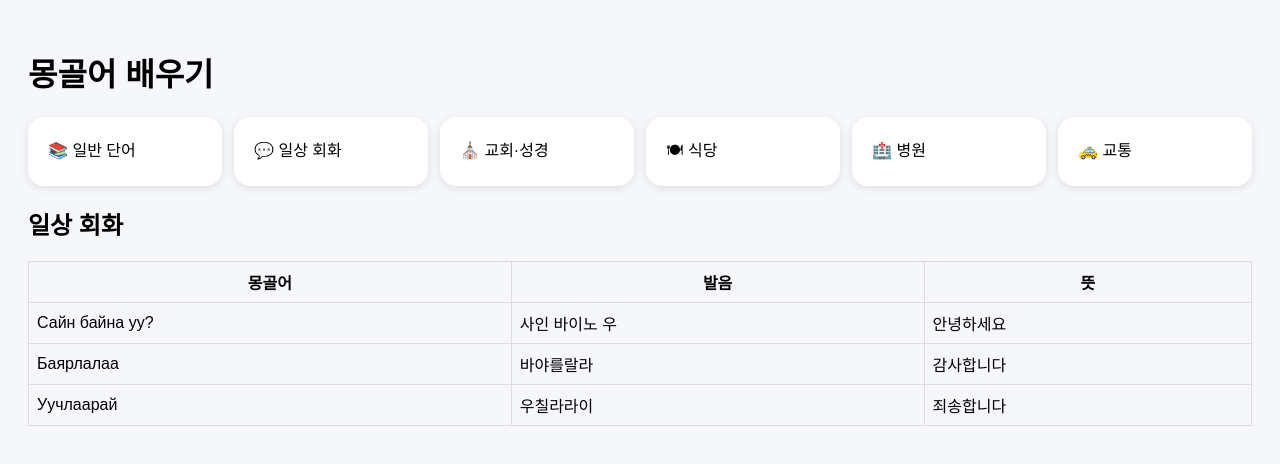
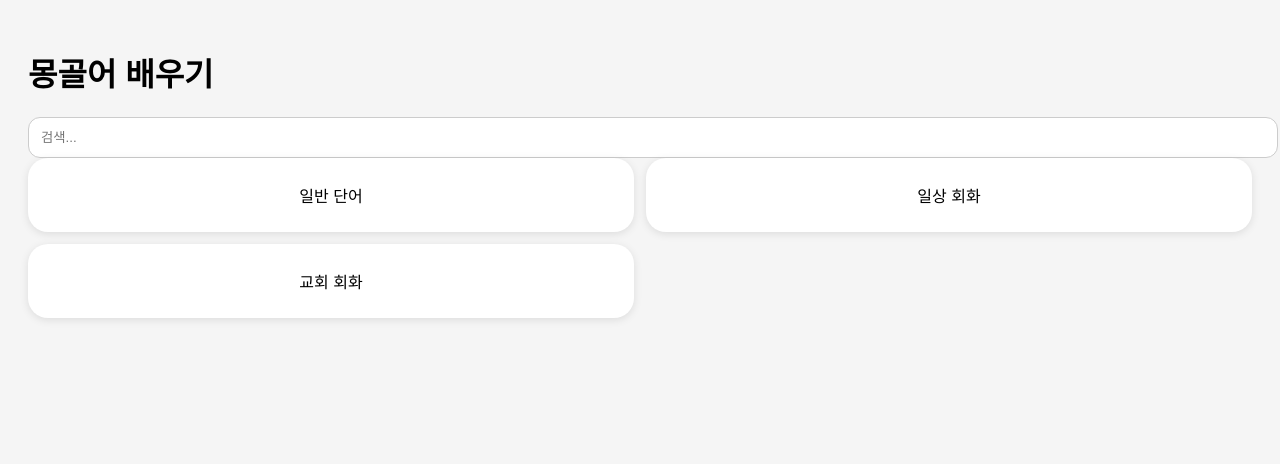
Before and after one commit to sky0612/mongolian-learning, a plain HTML site: page index.html in a window 1280 px wide. Drawn offline with Linux system fonts and the light colour scheme.

Commit message:
Add files via upload

```diff
--- a/index.html
+++ b/index.html
@@ -1,41 +1,33 @@
-<!DOCTYPE html>
-<html lang="ko">
-<head>
-<meta charset="UTF-8">
-<meta name="viewport" content="width=device-width, initial-scale=1">
+
+<!DOCTYPE html><html><head><meta charset="utf-8">
+<meta name="viewport" content="width=device-width,initial-scale=1">
 <link rel="manifest" href="manifest.json">
-<title>몽골어 배우기</title>
 <style>
-body{font-family:Arial;padding:20px;background:#f5f7fb}
-.grid{display:grid;grid-template-columns:repeat(auto-fit,minmax(150px,1fr));gap:12px}
-.card{background:white;border-radius:16px;padding:20px;box-shadow:0 2px 8px rgba(0,0,0,.1)}
-table{width:100%;border-collapse:collapse;margin-top:20px}
-td,th{border:1px solid #ddd;padding:8px}
-</style>
-</head>
-<body>
+body{font-family:Arial;padding:20px;background:#f5f5f5}
+.grid{display:grid;grid-template-columns:repeat(2,1fr);gap:12px}
+.card{background:white;border-radius:20px;padding:25px;text-align:center;box-shadow:0 2px 8px rgba(0,0,0,.1)}
+.item{background:white;border-radius:16px;padding:15px;margin:10px 0}
+input{width:100%;padding:12px;border-radius:12px;border:1px solid #ccc}
+button{padding:8px 12px}
+</style></head><body>
 <h1>몽골어 배우기</h1>
-<div class="grid">
-<div class="card">📚 일반 단어</div>
-<div class="card">💬 일상 회화</div>
-<div class="card">⛪ 교회·성경</div>
-<div class="card">🍽 식당</div>
-<div class="card">🏥 병원</div>
-<div class="card">🚕 교통</div>
-</div>
-
-<h2>일상 회화</h2>
-<table>
-<tr><th>몽골어</th><th>발음</th><th>뜻</th></tr>
-<tr><td>Сайн байна уу?</td><td>사인 바이노 우</td><td>안녕하세요</td></tr>
-<tr><td>Баярлалаа</td><td>바야를랄라</td><td>감사합니다</td></tr>
-<tr><td>Уучлаарай</td><td>우칠라라이</td><td>죄송합니다</td></tr>
-</table>
-
+<input id="search" placeholder="검색..." oninput="render(current)">
+<div class="grid" id="menu"></div>
+<div id="content"></div>
 <script>
-if('serviceWorker' in navigator){
- navigator.serviceWorker.register('./sw.js');
+const db={"일반 단어": [["Ус", "우스", "물"], ["Хоол", "호올", "음식"], ["Гэр", "게르", "집"], ["Ном", "놈", "책"], ["Машин", "마신", "자동차"]], "일상 회화": [["Сайн байна уу?", "사인 바이노 우", "안녕하세요"], ["Баярлалаа", "바야를랄라", "감사합니다"], ["Уучлаарай", "우칠라라이", "죄송합니다"]], "교회 회화": [["Бурхан таныг ивээг", "부르항 타늑 이베그", "하나님께서 축복하시길 바랍니다"], ["Хамтдаа залбирцгаая", "함트다 잘비르츠가야", "함께 기도합시다"]]};
+let current="";
+Object.keys(db).forEach(k=>menu.innerHTML+=`<div class='card' onclick="openCat('${k}')">${k}</div>`);
+function speak(t){let u=new SpeechSynthesisUtterance(t);u.lang='mn-MN';speechSynthesis.speak(u);}
+function openCat(c){current=c;render(c);}
+function render(c){
+ if(!c) return;
+ const q=search.value.toLowerCase();
+ let h=`<h2>${c} (${db[c].length}개)</h2>`;
+ db[c].filter(r=>r.join(' ').toLowerCase().includes(q)).forEach(r=>{
+ h+=`<div class='item'><h3>${r[0]}</h3><div>${r[1]}</div><b>${r[2]}</b><br><button onclick="speak('${r[0]}')">🔊 발음</button></div>`;
+ });
+ content.innerHTML=h;
 }
-</script>
-</body>
-</html>
+if('serviceWorker' in navigator) navigator.serviceWorker.register('sw.js');
+</script></body></html>
```
Also changed, not shown: sw.js (+1 -8 lines), manifest.json.
